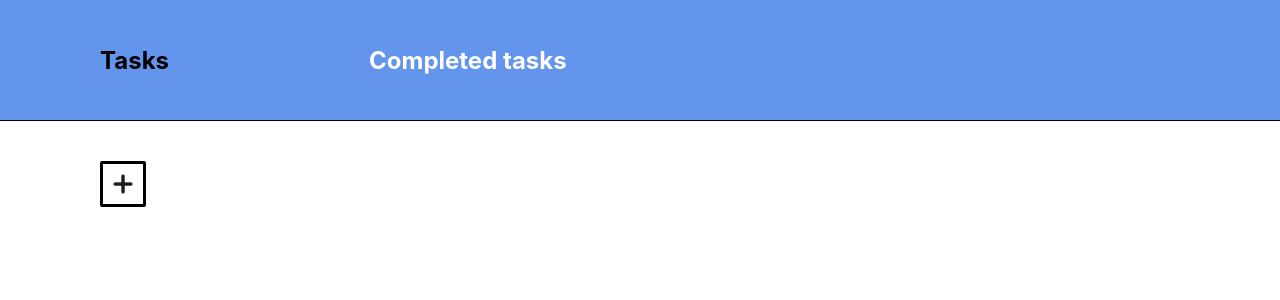
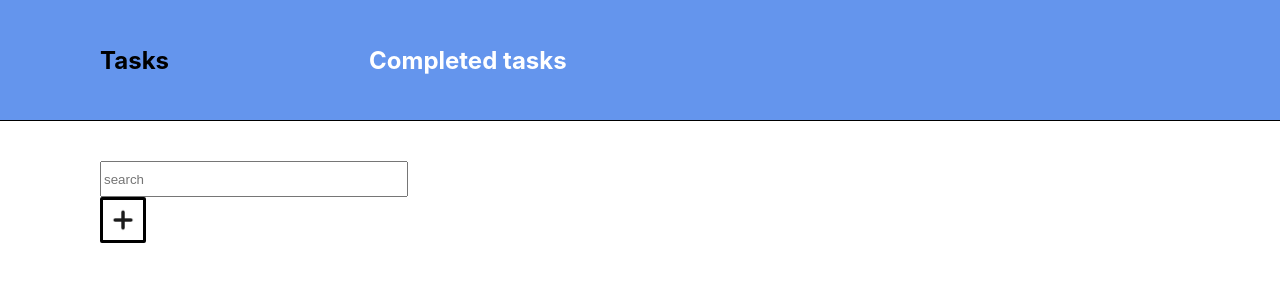
Before and after one commit to YuraSab/test-task_19-07, a React (Create React App) app: page /tasks in a window 1280 px wide. Shown: the top 300 px of the page. Built offline with nearby package versions, Linux system fonts and the light colour scheme.

Commit message:
searching matched todos

```diff
--- /dev/null
+++ b/src/components/SearchAndFilter/SearchAndFilter.js
@@ -0,0 +1,12 @@
+import React from 'react';
+import SearchInput from "../../ui/SearchInput/SearchInput";
+
+const SearchAndFilter = ({setSearchParams}) => {
+    return (
+        <div>
+            <SearchInput setSearchParams={setSearchParams}/>
+        </div>
+    );
+};
+
+export default SearchAndFilter;
--- a/src/components/Tasks/TaskList/TaskList.js
+++ b/src/components/Tasks/TaskList/TaskList.js
@@ -4,12 +4,15 @@ import TaskItem from "../TaskItem/TaskItem";
 import TaskAdd from "../TaskAdd/TaskAdd";
 import PlusBlackPlus from "../../../assets/icons/plus_black_icon.png";
 import styles from "./TaskList.module.css";
+import {useSearchParams} from "react-router-dom";
+import SearchAndFilter from "../../SearchAndFilter/SearchAndFilter";
 
 const TaskList = ({completed}) => {
 
+    const [addTaskActive, setAddTaskActive] = useState(false);
+    const [searchParams, setSearchParams] = useSearchParams();
+
     const {tasks} = useSelector( ({tasks: {tasks}}) => ({tasks}) );
-
-    const [addTaskActive, setAddTaskActive] = useState(false);
 
     const onSetAddTaskActive = () => {
         setAddTaskActive(prevState => !prevState);
@@ -18,6 +21,9 @@ const TaskList = ({completed}) => {
 
     return (
         <div className={styles.main}>
+            {
+                tasks && <SearchAndFilter setSearchParams={setSearchParams}/>
+            }
             {
                 !completed &&
                 <div className={styles.addButton} onClick={() => onSetAddTaskActive()}>
@@ -32,6 +38,12 @@ const TaskList = ({completed}) => {
                 <div className={styles.list}>
                     {  tasks
                         .filter( task => task.completed === completed)
+                        .filter((task) => {
+                            let filter = searchParams.get("filter");
+                            if (!filter) return true;
+                            let title = task.title.toLowerCase();
+                            return title.includes(filter.toLowerCase());
+                        })
                         .map( task => <TaskItem task={task} key={task.id}/> )  }
                 </div>
             }
--- /dev/null
+++ b/src/ui/SearchInput/SearchInput.js
@@ -0,0 +1,21 @@
+import React from 'react';
+
+const SearchInput = ({setSearchParams}) => {
+    return (
+        <input
+            onChange={(event) => {
+                let filter = event.target.value;
+                if(filter){
+                    setSearchParams( {filter} );
+                }else {
+                    setSearchParams( {} );
+                }
+            }}
+
+            placeholder={"search"}
+            style={{width: 300, height: 30}}
+        />
+    );
+};
+
+export default SearchInput;
```
